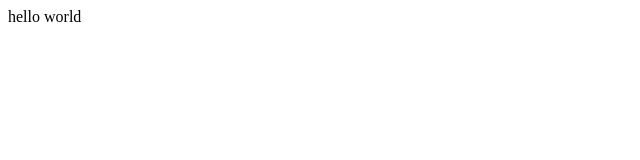
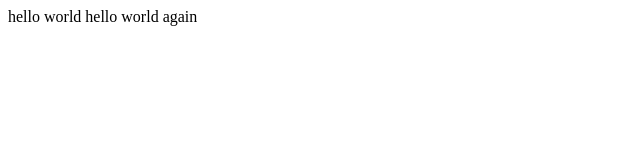
Before and after one commit to Pramo-d/Book-library, a plain HTML site: page basic.html in a window 1280 px wide. Shown: the whole page, without its empty margins (0-640 px from the left). Drawn offline with Linux system fonts and the light colour scheme.

Commit message:
again change

```diff
--- a/basic.html
+++ b/basic.html
@@ -8,5 +8,7 @@
 </head>
 <body>
     hello world
+    hello world again
+
 </body>
 </html>
```
